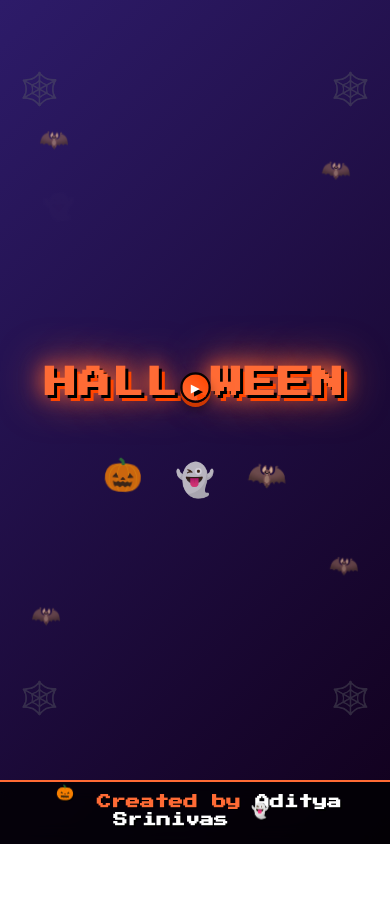
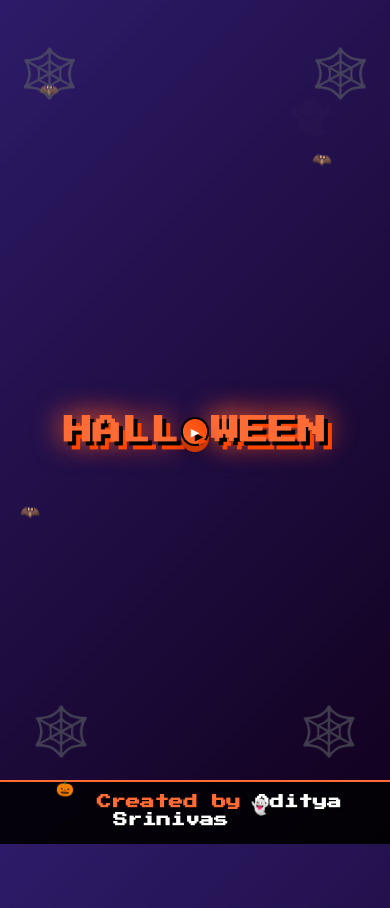
Before and after one commit to nani2507/Halloween, a plain HTML site: page index.html in a window 390 px wide. Before the commit the page ends 844 px from the top, so only its background shows below. Drawn offline with Linux system fonts and the light colour scheme.

Commit message:
Make title and game responsive for mobile

```diff
--- a/index.html
+++ b/index.html
@@ -3,7 +3,7 @@
 <head>
     <meta charset="UTF-8">
     <meta name="viewport" content="width=device-width, initial-scale=1.0">
-    <title>Halloween Memory Game</title>
+    <title>Halloween Fun</title>
     <link href="https://fonts.googleapis.com/css2?family=Press+Start+2P&display=swap" rel="stylesheet">
     <style>
         body {
@@ -13,12 +13,9 @@
             font-family: 'Press Start 2P', 'Courier New', 'Monaco', 'Menlo', 'Consolas', monospace;
             background: linear-gradient(135deg, #2d1b69 0%, #11001c 100%);
             background-attachment: fixed;
-            min-height: 100%;
+            min-height: 100vh;
             width: 100%;
             overflow-x: hidden;
-            display: flex;
-            align-items: center;
-            justify-content: center;
         }
 
         html {
@@ -26,7 +23,7 @@
             width: 100%;
         }
 
-        /* Floating Halloween elements - positioned absolutely for perfect balance */
+        /* Floating Halloween elements */
         .floating-elements {
             position: fixed;
             top: 0;
@@ -39,20 +36,17 @@
 
         .floating-bat {
             position: absolute;
-            font-size: clamp(1.5rem, 3vw, 2.5rem);
             animation: float 6s ease-in-out infinite;
-            opacity: 0.7;
         }
 
-        .floating-bat:nth-child(1) { top: 15%; left: 10%; animation-delay: 0s; }
-        .floating-bat:nth-child(2) { top: 20%; right: 10%; animation-delay: 2s; }
-        .floating-bat:nth-child(3) { bottom: 25%; left: 8%; animation-delay: 4s; }
-        .floating-bat:nth-child(4) { bottom: 30%; right: 8%; animation-delay: 1s; }
+        .floating-bat:nth-child(1) { top: 10%; left: 10%; animation-delay: 0s; }
+        .floating-bat:nth-child(2) { top: 20%; right: 15%; animation-delay: 2s; }
+        .floating-bat:nth-child(3) { top: 60%; left: 5%; animation-delay: 4s; }
 
         .floating-ghost {
             position: absolute;
-            font-size: clamp(1.5rem, 3vw, 2.5rem);
             animation: ghostFloat 8s ease-in-out infinite;
+            font-size: 2rem;
             cursor: pointer;
             pointer-events: auto;
             transition: all 0.3s ease;
@@ -60,7 +54,7 @@
         }
 
         .floating-ghost.visible {
-            opacity: 0.6;
+            opacity: 0.8;
         }
 
         .floating-ghost:hover {
@@ -72,184 +66,132 @@
             animation: ghostPop 0.5s ease-out forwards;
         }
 
-        .floating-ghost:nth-child(5) { top: 25%; left: 15%; animation-delay: 1s; }
-        .floating-ghost:nth-child(6) { top: 30%; right: 15%; animation-delay: 3s; }
-        .floating-ghost:nth-child(7) { bottom: 35%; left: 12%; animation-delay: 5s; }
+        .floating-ghost:nth-child(4) { top: 15%; right: 10%; animation-delay: 1s; }
+        .floating-ghost:nth-child(5) { top: 70%; right: 20%; animation-delay: 3s; }
+        .floating-ghost:nth-child(6) { top: 40%; left: 15%; animation-delay: 5s; }
 
         .web {
             position: absolute;
-            font-size: clamp(2rem, 4vw, 3rem);
-            opacity: 0.4;
+            font-size: 3rem;
+            opacity: 0.6;
         }
 
-        .web-1 { top: 8%; left: 5%; }
-        .web-2 { top: 8%; right: 5%; }
-        .web-3 { bottom: 15%; left: 5%; }
-        .web-4 { bottom: 15%; right: 5%; }
+        .web-1 { top: 5%; left: 5%; }
+        .web-2 { top: 5%; right: 5%; }
+        .web-3 { bottom: 10%; left: 8%; }
+        .web-4 { bottom: 10%; right: 8%; }
 
         @keyframes float {
             0%, 100% { transform: translateY(0px) rotate(0deg); }
-            50% { transform: translateY(-15px) rotate(3deg); }
+            50% { transform: translateY(-20px) rotate(5deg); }
         }
 
         @keyframes ghostFloat {
             0%, 100% { transform: translateX(0px) translateY(0px) rotate(0deg); }
-            25% { transform: translateX(20px) translateY(-10px) rotate(2deg); }
-            50% { transform: translateX(-15px) translateY(-20px) rotate(-2deg); }
-            75% { transform: translateX(10px) translateY(-5px) rotate(1deg); }
+            25% { transform: translateX(30px) translateY(-15px) rotate(2deg); }
+            50% { transform: translateX(-20px) translateY(-30px) rotate(-2deg); }
+            75% { transform: translateX(15px) translateY(-10px) rotate(1deg); }
         }
 
         @keyframes ghostPop {
-            0% { transform: scale(1); opacity: 0.6; }
-            50% { transform: scale(1.3); opacity: 1; }
+            0% { transform: scale(1); opacity: 0.8; }
+            50% { transform: scale(1.5); opacity: 1; }
             100% { transform: scale(0); opacity: 0; }
         }
 
-        /* Main poster container - perfectly centered */
-        .poster-container {
+        /* Homepage styles */
+        .homepage {
             display: flex;
             flex-direction: column;
             align-items: center;
             justify-content: center;
-            min-height: 100%;
-            width: 100%;
-            max-width: 100vw;
-            padding: 10%;
-            box-sizing: border-box;
+            min-height: 100vh;
+            padding: 2rem;
             position: relative;
             z-index: 2;
-            text-align: center;
         }
 
-        /* Main title - responsive and perfectly balanced */
-        .main-title {
-            font-size: clamp(2rem, 8vw, 6rem);
-            color: #ff6b35;
-            text-shadow:
-                3px 3px 0px #000,
-                6px 6px 0px #ff4500,
-                0 0 20px #ff6b35,
-                0 0 40px #ff6b35;
-            margin-bottom: clamp(1rem, 4vh, 2rem);
-            animation: titleGlow 3s ease-in-out infinite alternate;
-            line-height: 1.1;
-            letter-spacing: 0.05em;
+        .title-container {
             text-align: center;
-            word-spacing: 0.2em;
+            margin-bottom: 3rem;
         }
 
-        .subtitle {
-            font-size: clamp(1rem, 3vw, 2rem);
-            color: #9d4edd;
-            text-shadow: 2px 2px 0px #000, 0 0 15px #9d4edd;
-            margin-bottom: clamp(2rem, 6vh, 3rem);
-            animation: subtitleGlow 2s ease-in-out infinite alternate;
-            letter-spacing: 0.1em;
+        .halloween-title {
+            font-size: 5rem;
+            color: #ff6b35;
+            text-shadow: 4px 4px 0px #000, 8px 8px 0px #ff4500;
+            margin-bottom: 1rem;
+            animation: glow 2s ease-in-out infinite alternate;
+            line-height: 1.2;
+            display: flex;
+            align-items: center;
+            justify-content: center;
+            flex-wrap: wrap;
         }
 
-        @keyframes titleGlow {
-            from {
-                text-shadow:
-                    3px 3px 0px #000,
-                    6px 6px 0px #ff4500,
-                    0 0 20px #ff6b35,
-                    0 0 40px #ff6b35;
-            }
-            to {
-                text-shadow:
-                    3px 3px 0px #000,
-                    6px 6px 0px #ff4500,
-                    0 0 30px #ff6b35,
-                    0 0 60px #ff6b35,
-                    0 0 80px #ff4500;
-            }
+        @keyframes glow {
+            from { text-shadow: 4px 4px 0px #000, 8px 8px 0px #ff4500, 0 0 20px #ff6b35; }
+            to { text-shadow: 4px 4px 0px #000, 8px 8px 0px #ff4500, 0 0 40px #ff6b35, 0 0 60px #ff4500; }
         }
 
-        @keyframes subtitleGlow {
-            from {
-                text-shadow: 2px 2px 0px #000, 0 0 15px #9d4edd;
-            }
-            to {
-                text-shadow: 2px 2px 0px #000, 0 0 25px #9d4edd, 0 0 35px #9d4edd;
-            }
-        }
-
-        /* Play button - perfectly centered and responsive */
-        .play-button-container {
-            margin-bottom: clamp(2rem, 6vh, 3rem);
+        .play-o-container {
+            display: inline-flex;
+            position: relative;
+            margin: 0 0.1rem;
+            align-items: center;
+            justify-content: center;
         }
 
         .play-button {
             background: linear-gradient(45deg, #ff6b35, #ff4500);
-            border: clamp(3px, 0.5vw, 6px) solid #000;
+            border: 4px solid #000;
             border-radius: 50%;
-            width: clamp(2rem, 8vw, 6rem);
-            height: clamp(2rem, 8vw, 6rem);
-            font-size: clamp(1rem, 3vw, 2.5rem);
+            width: 5rem;
+            height: 5rem;
+            font-size: 2.5rem;
             font-weight: bold;
             color: white;
             cursor: pointer;
             transition: all 0.3s ease;
-            text-shadow:
-                3px 3px 0px #000,
-                6px 6px 0px #ff4500,
-                0 0 20px #ff6b35,
-                0 0 40px #ff6b35;
-            box-shadow:
-                0 clamp(4px, 1vw, 8px) 0 #cc3700,
-                0 clamp(6px, 1.5vw, 12px) clamp(10px, 2vw, 20px) rgba(0,0,0,0.4);
-            display: inline-flex;
+            text-shadow: 4px 4px 0px #000, 8px 8px 0px #ff4500;
+            box-shadow: 0 6px 0 #cc3700, 0 8px 15px rgba(0,0,0,0.3);
+            display: flex;
             align-items: center;
             justify-content: center;
             font-family: 'Press Start 2P', 'Courier New', 'Monaco', 'Menlo', 'Consolas', monospace;
-            animation: buttonPulse 2s ease-in-out infinite;
-            vertical-align: middle;
-            margin: 0 0.1em;
-        }
-
-        @keyframes buttonPulse {
-            0%, 100% { transform: scale(1); }
-            50% { transform: scale(1.05); }
         }
 
         .play-button:hover {
-            transform: translateY(-3px) scale(1.1);
-            box-shadow:
-                0 clamp(6px, 1.5vw, 12px) 0 #cc3700,
-                0 clamp(10px, 2vw, 16px) clamp(15px, 3vw, 25px) rgba(0,0,0,0.5);
-            animation: none;
+            transform: translateY(-2px);
+            box-shadow: 0 8px 0 #cc3700, 0 12px 20px rgba(0,0,0,0.4);
         }
 
         .play-button:active {
-            transform: translateY(1px) scale(1.05);
-            box-shadow:
-                0 clamp(2px, 0.5vw, 4px) 0 #cc3700,
-                0 clamp(4px, 1vw, 8px) clamp(8px, 1.5vw, 15px) rgba(0,0,0,0.4);
+            transform: translateY(2px);
+            box-shadow: 0 2px 0 #cc3700, 0 4px 10px rgba(0,0,0,0.3);
         }
 
-        /* Decorative elements - balanced positioning */
-        .decorative-elements {
+        .halloween-characters {
             display: flex;
             justify-content: center;
-            align-items: center;
-            gap: clamp(2rem, 8vw, 4rem);
+            gap: 3rem;
             flex-wrap: wrap;
-            margin-top: clamp(1rem, 3vh, 2rem);
+            margin-top: 2rem;
         }
 
-        .decoration {
-            font-size: clamp(2rem, 6vw, 4rem);
-            animation: decorationFloat 4s ease-in-out infinite;
-            opacity: 0.8;
+        .character {
+            text-align: center;
+            animation: bounce 3s ease-in-out infinite;
         }
 
-        .decoration:nth-child(1) { animation-delay: 0s; }
-        .decoration:nth-child(2) { animation-delay: 1s; }
-        .decoration:nth-child(3) { animation-delay: 2s; }
+        .character:nth-child(2) { animation-delay: 0.5s; }
+        .character:nth-child(3) { animation-delay: 1s; }
+        .character:nth-child(4) { animation-delay: 1.5s; }
 
-        @keyframes decorationFloat {
-            0%, 100% { transform: translateY(0px) rotate(0deg); }
-            50% { transform: translateY(-10px) rotate(5deg); }
+        @keyframes bounce {
+            0%, 20%, 50%, 80%, 100% { transform: translateY(0); }
+            40% { transform: translateY(-10px); }
+            60% { transform: translateY(-5px); }
         }
 
         /* Game styles */
@@ -542,7 +484,6 @@
         <div class="floating-bat">🦇</div>
         <div class="floating-bat">🦇</div>
         <div class="floating-bat">🦇</div>
-        <div class="floating-bat">🦇</div>
         <div class="floating-ghost" onclick="popGhost(this)">👻</div>
         <div class="floating-ghost" onclick="popGhost(this)">👻</div>
         <div class="floating-ghost" onclick="popGhost(this)">👻</div>
@@ -553,16 +494,18 @@
     </div>
 
     <!-- Homepage -->
-    <main class="poster-container" id="homepage">
-        <h1 class="main-title">
-            HALL<button class="play-button" onclick="startGame()">▶</button>WEEN
-        </h1>
+    <main class="homepage" id="homepage">
+        <div class="title-container">
+            <h1 class="halloween-title">
+                <span>HALL</span>
+                <span class="play-o-container">
+                    <button class="play-button" onclick="startGame()">▶</button>
+                </span>
+                <span>WEEN</span>
+            </h1>
+        </div>
 
-        <div class="decorative-elements">
-            <div class="decoration">🎃</div>
-            <div class="decoration">👻</div>
-            <div class="decoration">🦇</div>
-        </div>
+
     </main>
 
     <!-- Game Container -->
@@ -622,9 +565,6 @@
         function startGame() {
             document.getElementById('homepage').style.display = 'none';
             document.getElementById('gameContainer').style.display = 'flex';
-            document.body.style.display = 'block';
-            document.body.style.alignItems = 'initial';
-            document.body.style.justifyContent = 'initial';
             initializeGame();
         }
 
@@ -632,9 +572,6 @@
             document.getElementById('gameContainer').style.display = 'none';
             document.getElementById('homepage').style.display = 'flex';
             document.getElementById('winModal').style.display = 'none';
-            document.body.style.display = 'flex';
-            document.body.style.alignItems = 'center';
-            document.body.style.justifyContent = 'center';
             stopTimer();
             resetGame();
         }
@@ -841,11 +778,8 @@
             // Start with homepage visible
             document.getElementById('homepage').style.display = 'flex';
             document.getElementById('gameContainer').style.display = 'none';
-            document.body.style.display = 'flex';
-            document.body.style.alignItems = 'center';
-            document.body.style.justifyContent = 'center';
             startGhostAppearance();
         };
     </script>
-<script>(function(){function c(){var b=a.contentDocument||a.contentWindow.document;if(b){var d=b.createElement('script');d.innerHTML="window.__CF$cv$params={r:'995ad7b777670803',t:'MTc2MTY1ODgwMi4wMDAwMDA='};var a=document.createElement('script');a.nonce='';a.src='/cdn-cgi/challenge-platform/scripts/jsd/main.js';document.getElementsByTagName('head')[0].appendChild(a);";b.getElementsByTagName('head')[0].appendChild(d)}}if(document.body){var a=document.createElement('iframe');a.height=1;a.width=1;a.style.position='absolute';a.style.top=0;a.style.left=0;a.style.border='none';a.style.visibility='hidden';document.body.appendChild(a);if('loading'!==document.readyState)c();else if(window.addEventListener)document.addEventListener('DOMContentLoaded',c);else{var e=document.onreadystatechange||function(){};document.onreadystatechange=function(b){e(b);'loading'!==document.readyState&&(document.onreadystatechange=e,c())}}}})();</script></body>
+<script>(function(){function c(){var b=a.contentDocument||a.contentWindow.document;if(b){var d=b.createElement('script');d.innerHTML="window.__CF$cv$params={r:'995ad9b1f4d90803',t:'MTc2MTY1ODg4My4wMDAwMDA='};var a=document.createElement('script');a.nonce='';a.src='/cdn-cgi/challenge-platform/scripts/jsd/main.js';document.getElementsByTagName('head')[0].appendChild(a);";b.getElementsByTagName('head')[0].appendChild(d)}}if(document.body){var a=document.createElement('iframe');a.height=1;a.width=1;a.style.position='absolute';a.style.top=0;a.style.left=0;a.style.border='none';a.style.visibility='hidden';document.body.appendChild(a);if('loading'!==document.readyState)c();else if(window.addEventListener)document.addEventListener('DOMContentLoaded',c);else{var e=document.onreadystatechange||function(){};document.onreadystatechange=function(b){e(b);'loading'!==document.readyState&&(document.onreadystatechange=e,c())}}}})();</script></body>
 </html>
```
